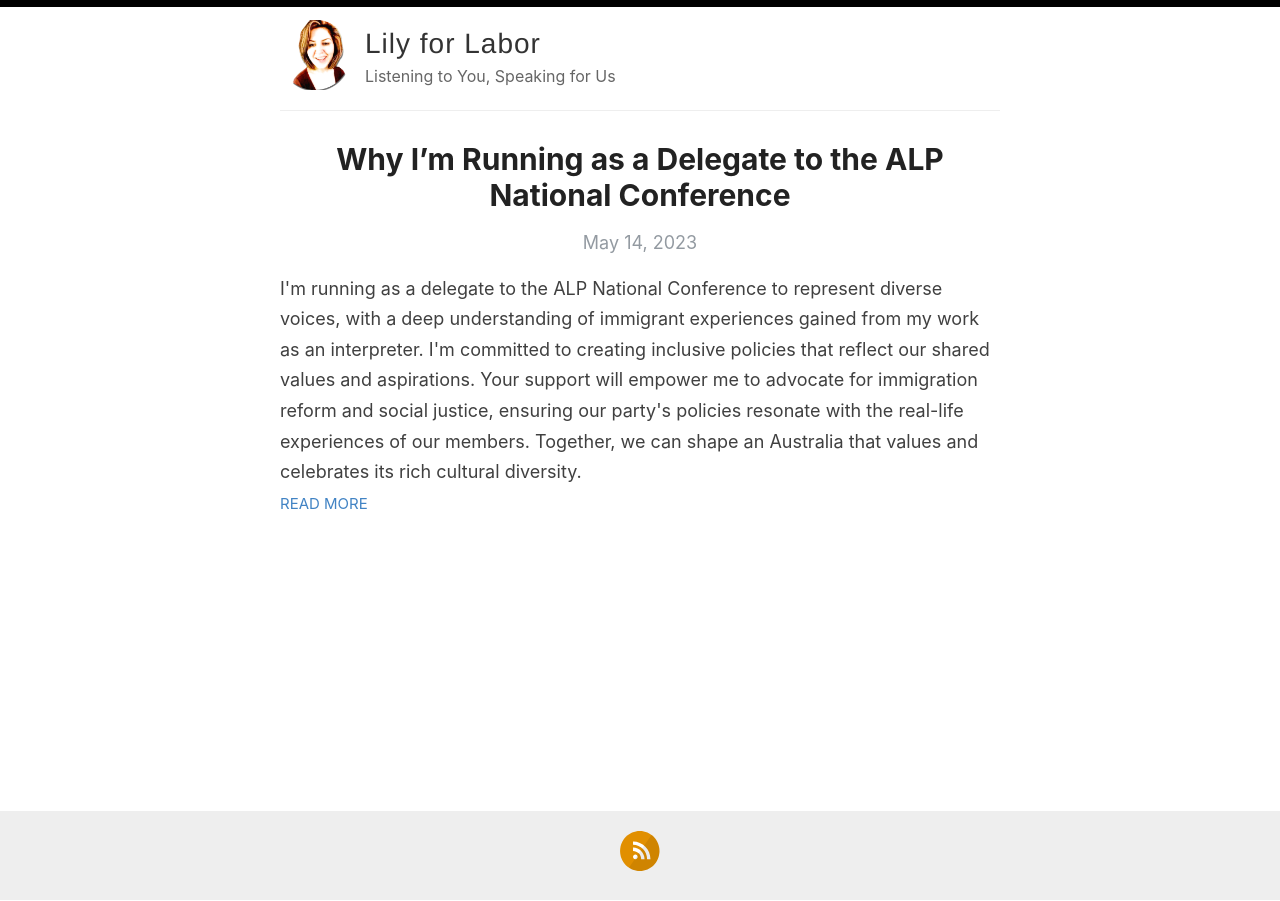
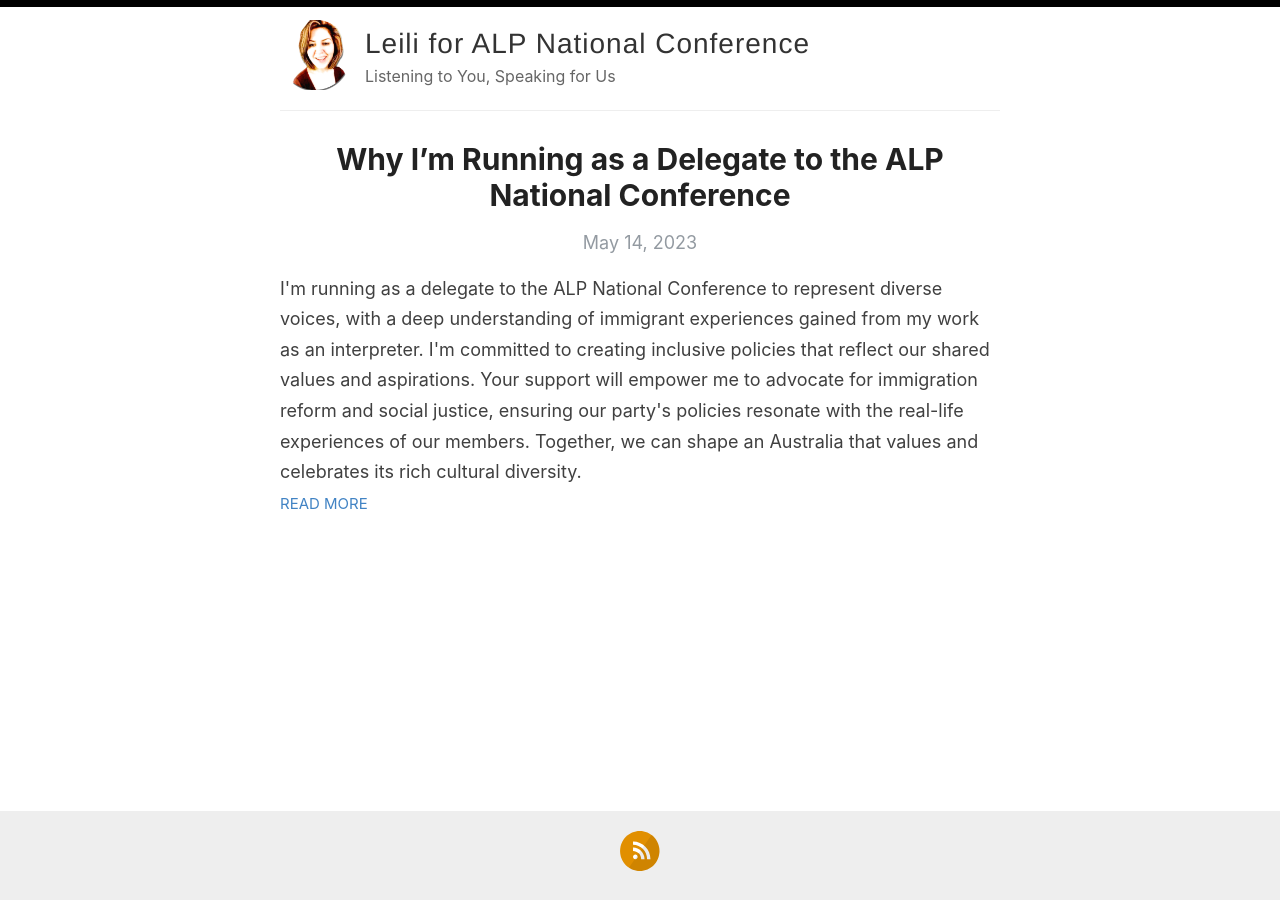
Before and after one commit to lilyforlabor/lilyforlabor.github.io, a Jekyll site: the page built from index.html, in a window 1280 px wide. Built offline with Jekyll 4.4.1, drawn with Linux system fonts in a browser that asks for light colours; the list of posts is cut into pages by our own code.

Commit message:
Changes lily to leili.

```diff
--- a/_config.yml
+++ b/_config.yml
@@ -3,16 +3,16 @@
 #
 
 # Name of your site (displayed in the header)
-name: Lily for Labor
+name: Leili for ALP National Conference
 
 # Name of the author
-author: Lily
+author: Leili
 
 # Short bio or description (displayed in the header)
 description: "Listening to You, Speaking for Us"
 
 # URL of your avatar or profile pic (you could use your GitHub profile pic)
-avatar: /images/lilyforlabor.png
+avatar: /images/leiliforlabor.png
 
 #
 # Flags below are optional
@@ -48,8 +48,8 @@
 
 # Your website URL (e.g. http://amitmerchant1990.github.io or http://www.amitmerchant.com)
 # Used for Sitemap.xml and your RSS feed
-url: https://lilyforlabor.netlify.app/
-enforce_ssl: https://lilyforlabor.netlify.app/
+url: https://leiliforlabor.netlify.app/
+enforce_ssl: https://leiliforlabor.netlify.app/
 
 # If you're hosting your site at a Project repository on GitHub pages
 # (http://yourusername.github.io/repository-name)
```
Also changed, not shown: images/leiliforlabor.png (renamed from images/lilyforlabor.png).
